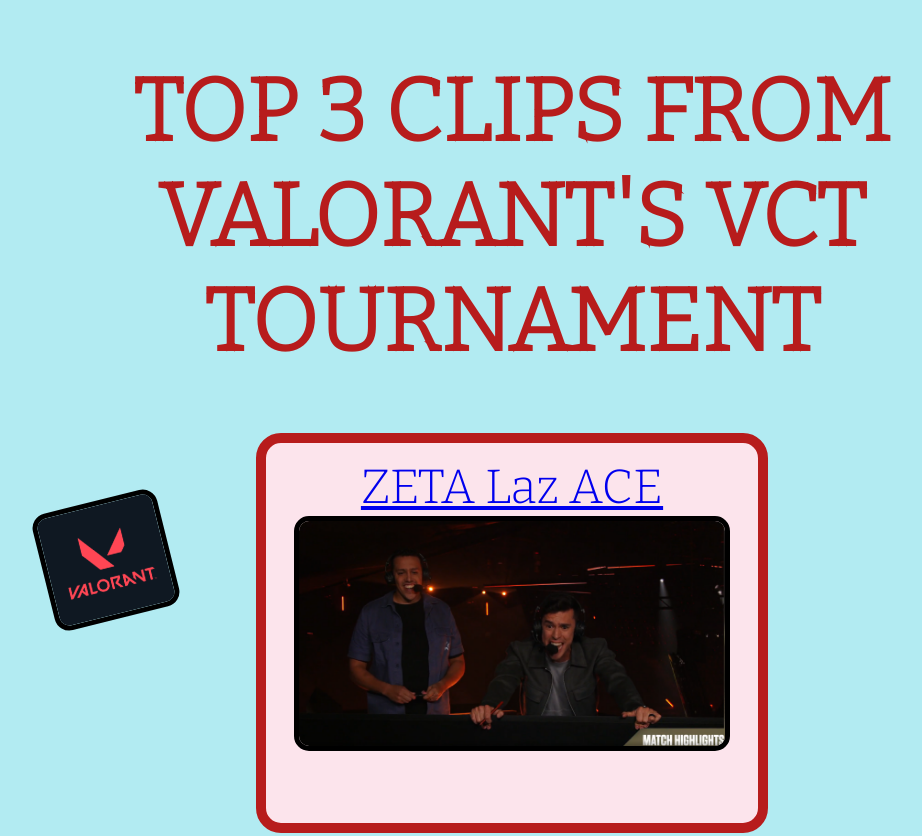
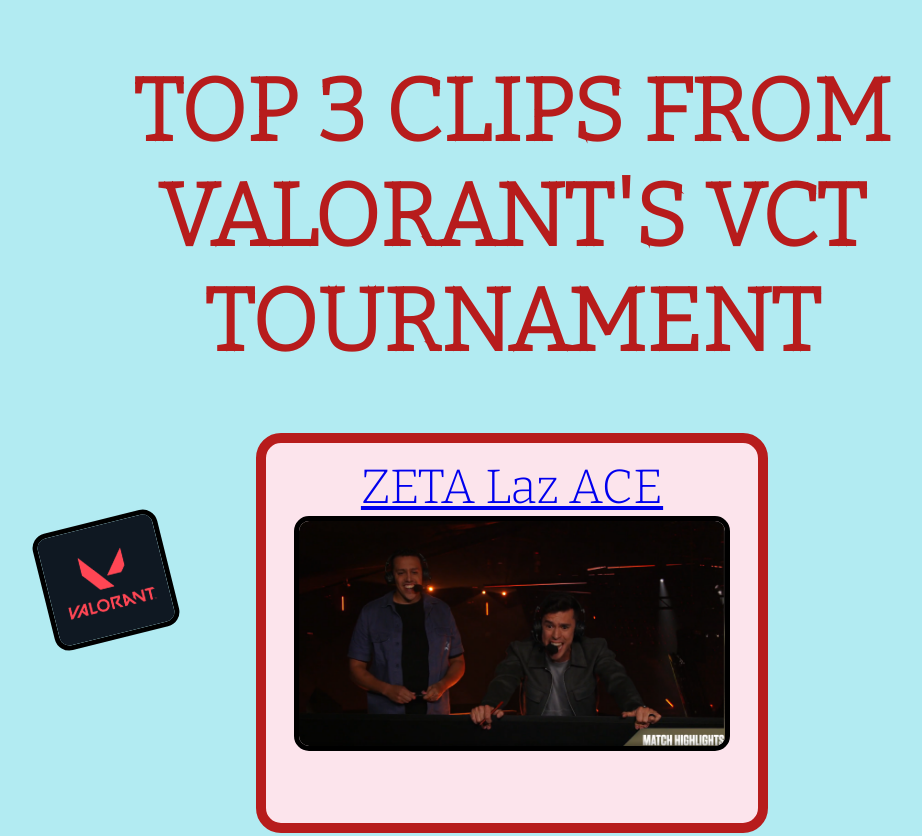
Before and after one commit to staten-island-tech/css-blogpost-project-AbigailLabanok, a plain HTML site: page index.html in a window 1280 px wide. Shown: the top 836 px of the page, without its empty margins (128-1050 px from the left). Drawn offline with nearby package versions, Linux system fonts and the light colour scheme.

Commit message:
Update style.css

```diff
--- a/style.css
+++ b/style.css
@@ -37,7 +37,7 @@ html {
   border: solid 5px black;
   border-radius: 15px;
   position: absolute;
-  top: 500px;
+  top: 520px;
   left: 170px;
   transform: rotate(-14deg);
 }
```
